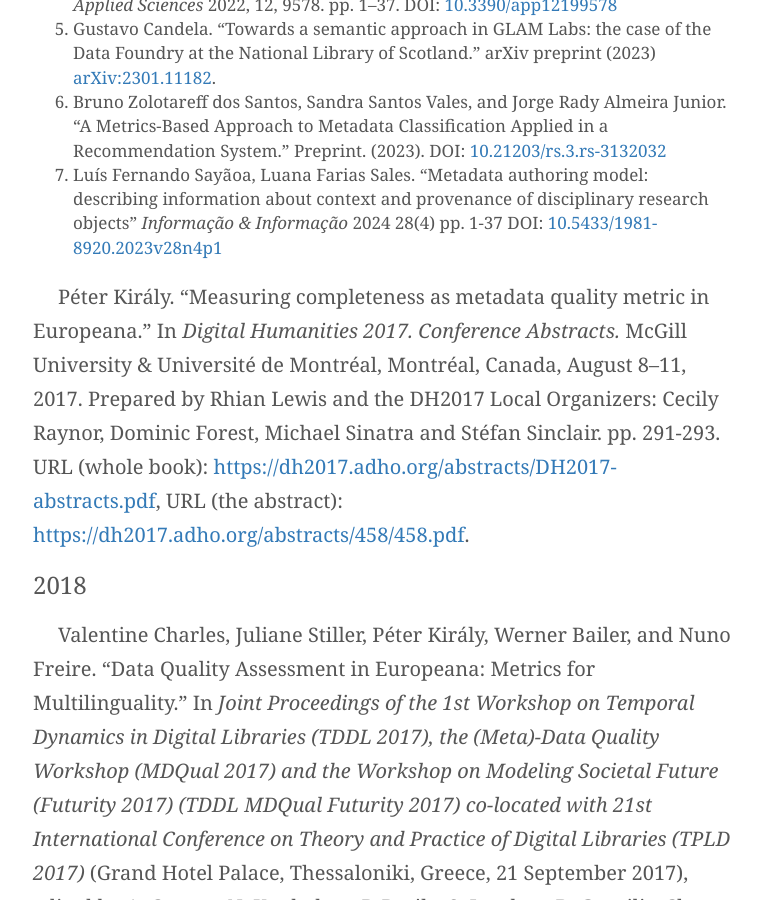
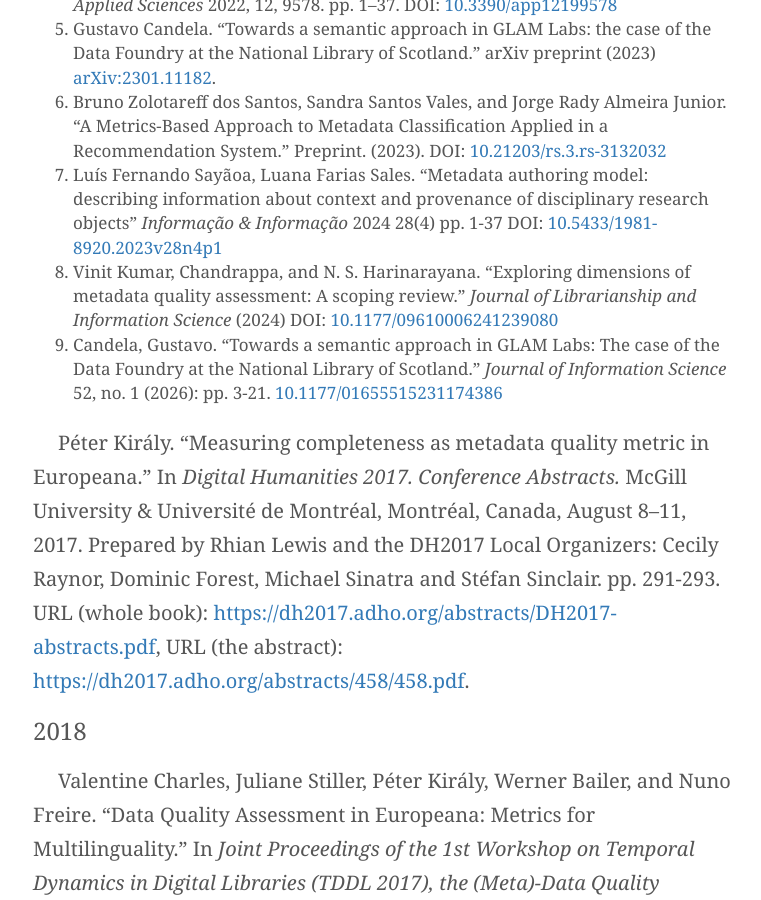
Before and after one commit to pkiraly/pkiraly.github.io, a Jekyll site: the page built from about.md, in a window 1280 px wide and 900 px high, scrolled down 5824 px. Shown: the whole window, without its empty margins (257-1018 px from the left). Built offline with Jekyll 4.4.1, drawn with Linux system fonts in a browser that asks for light colours; nearby versions of some CDN libraries; some web fonts are replaced; comment, search, counter and statistics services are not loaded; some of the changed text lies outside the part shown.

Commit message:
Tolonen, 2026; Candela, 2026; Kumar-Chandrappa-Harinarayana, 2024.

```diff
--- a/about.md
+++ b/about.md
@@ -99,6 +99,8 @@
 5. Gustavo Candela. "Towards a semantic approach in GLAM Labs: the case of the Data Foundry at the National Library of Scotland." arXiv preprint (2023) [arXiv:2301.11182](https://arxiv.org/abs/2301.11182).
 6. Bruno Zolotareff dos Santos, Sandra Santos Vales, and Jorge Rady Almeira Junior. "A Metrics-Based Approach to Metadata Classification Applied in a Recommendation System." Preprint. (2023). DOI: [10.21203/rs.3.rs-3132032](https://doi.org/10.21203/rs.3.rs-3132032/v1)
 7. Luís Fernando Sayãoa, Luana Farias Sales. "Metadata authoring model: describing information about context and provenance of disciplinary research objects" _Informação & Informação_ 2024 28(4) pp. 1-37 DOI: [10.5433/1981-8920.2023v28n4p1](https://doi.org/10.5433/1981-8920.2023v28n4p1)
+8. Vinit Kumar, Chandrappa, and N. S. Harinarayana. "Exploring dimensions of metadata quality assessment: A scoping review." _Journal of Librarianship and Information Science_ (2024) DOI: [10.1177/09610006241239080](https://doi.org/10.1177/09610006241239080)
+9. Candela, Gustavo. "Towards a semantic approach in GLAM Labs: The case of the Data Foundry at the National Library of Scotland." _Journal of Information Science_ 52, no. 1 (2026): pp. 3-21. [10.1177/01655515231174386](https://doi.org/10.1177/01655515231174386)
 
 
 Péter Király. “Measuring completeness as metadata quality metric in Europeana.” In *Digital Humanities 2017. Conference Abstracts.* McGill University & Université de Montréal, Montréal, Canada, August 8–11, 2017. Prepared by Rhian Lewis and the DH2017 Local Organizers: Cecily Raynor, Dominic Forest, Michael Sinatra and Stéfan Sinclair. pp. 291-293. URL (whole book): [https://dh2017.adho.org/abstracts/DH2017-abstracts.pdf](https://dh2017.adho.org/abstracts/DH2017-abstracts.pdf), URL (the abstract): [https://dh2017.adho.org/abstracts/458/458.pdf](https://dh2017.adho.org/abstracts/458/458.pdf).
@@ -251,6 +253,7 @@
 6. Krister Kruusmaa, Peeter Tinits, and Laura Nemvalts. "Curated Bibliographic Data: The Case of the Estonian National Bibliography." _Journal of Open Humanities Data_, (2025). 11: 16, pp. 1–15. DOI: [10.5334/johd.280](https://doi.org/10.5334/johd.280)
 7. Teo Kekäläinen. "Using transformers for page count prediction based on bibliographic metadata." Master of Science Thesis (Data Analytics). _University of Turku_ 2025. [https://urn.fi/URN:NBN:fi-fe2025050235374](https://urn.fi/URN:NBN:fi-fe2025050235374)
 8. Gustavo Candela, Cezary Rosiński, Arkadiusz Margraf. "A reproducible framework to publish and reuse Collections as data: the case of the European Literary Bibliography". _Transformations, A DARIAH Journal_. 2025, 1: 1-18. DOI [10.46298/transformations.14729](https://doi.org/10.46298/transformations.14729)
+9. Tolonen, Mikko. "From Text to Meaning. Historical Humanities in the Age of AI and Interdisciplinarity." In P. d’Hoine, D. Kohler and W. Decock (eds.) _Charting the Future of Historical Humanities_, Brepols, 2026. pp. 139-162. [10.1484/M.LECTIO-EB.5.151806](https://doi.org/10.1484/M.LECTIO-EB.5.151806)
 
 Péter Király, and Hannes Lowagie. "Implementation of a daily MARC assessment with open source tools at KBR, the royal library of Belgium.". *IFLA Metadata Newsletter* Volume 8, Number 1, June 2022. pp. 12-15 [ifla.org](https://repository.ifla.org/bitstream/123456789/1976/1/IFLA_Metadata_Newsletter_June_2022.pdf)<br/>
 cited by:<br/>
```
